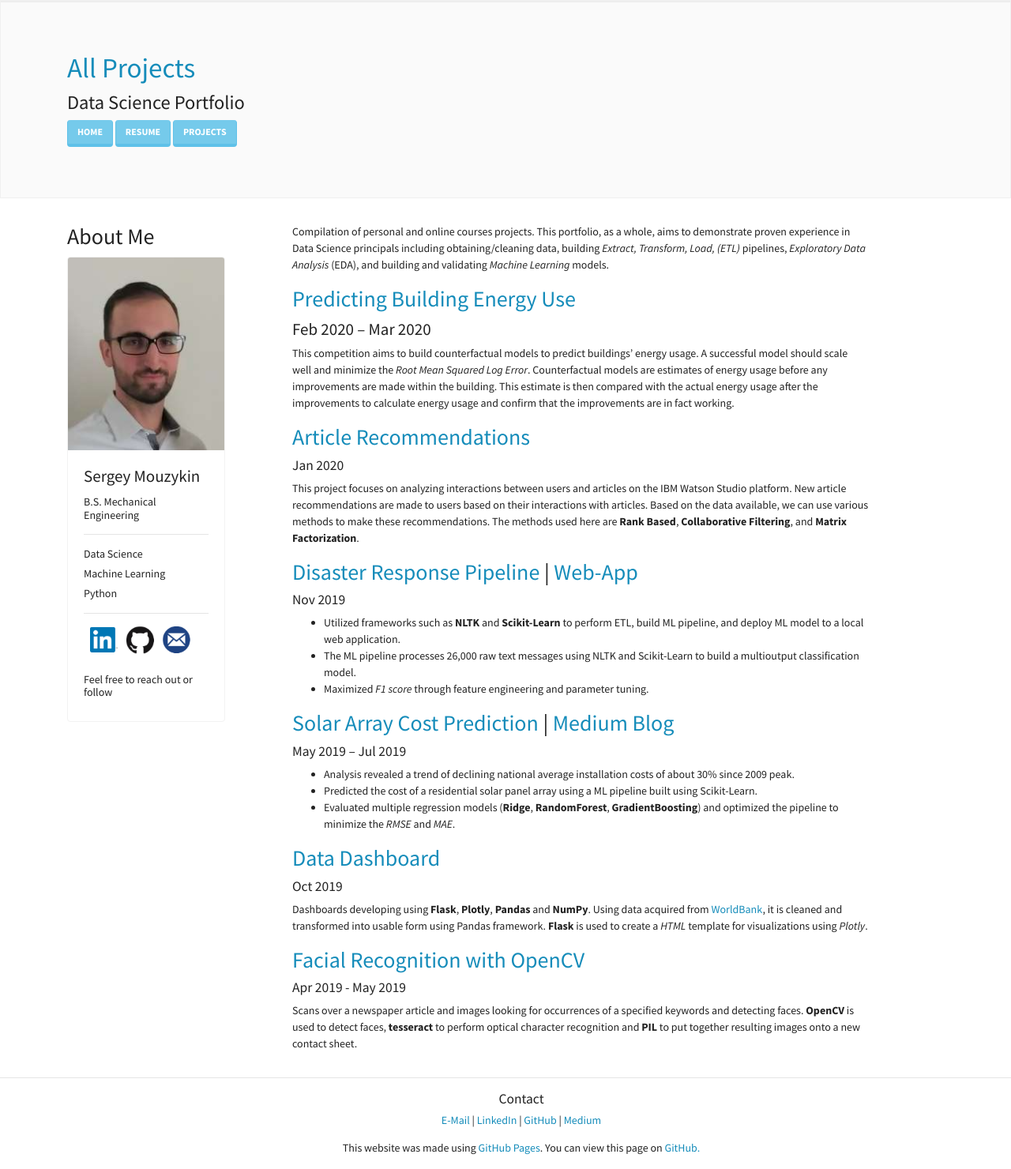
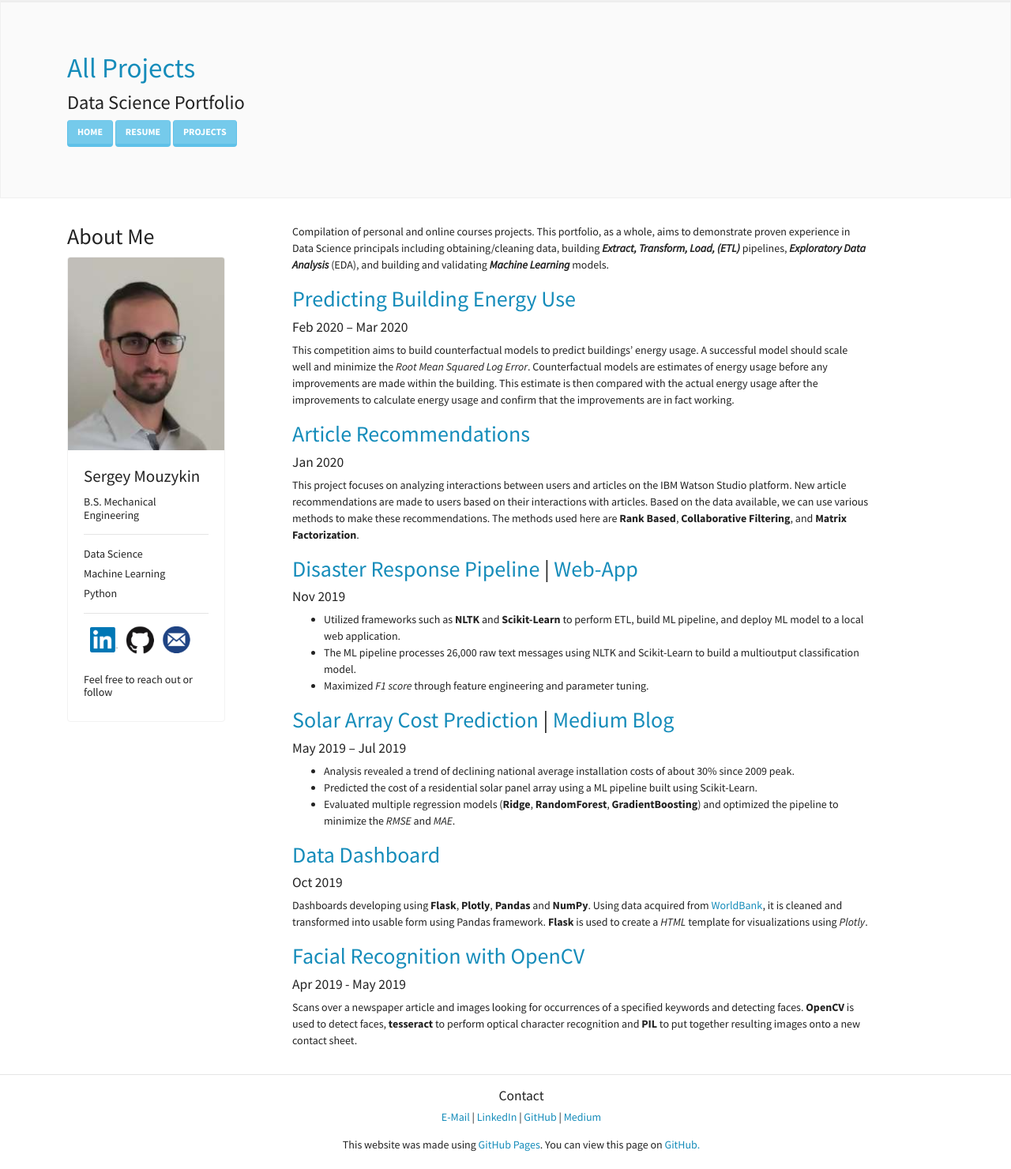
Before and after one commit to sergatron/sergatron.github.io, a Jekyll site: the page built from Projects.md, in a window 1280 px wide. Shown: the whole page at 79% size. Built offline with Jekyll 4.4.1, drawn with Linux system fonts in a browser that asks for light colours; nearby versions of some CDN libraries.

Commit message:
Update links

```diff
--- a/Projects.md
+++ b/Projects.md
@@ -3,11 +3,11 @@ layout: default
 title: All Projects
 ---
 
-Compilation of personal and online courses projects. This portfolio, as a whole, aims to demonstrate proven experience in Data Science principals including obtaining/cleaning data, building *Extract, Transform, Load, (ETL)* pipelines, *Exploratory Data Analysis* (EDA), and building and validating *Machine Learning* models.
+Compilation of personal and online courses projects. This portfolio, as a whole, aims to demonstrate proven experience in Data Science principals including obtaining/cleaning data, building ***Extract, Transform, Load, (ETL)*** pipelines, ***Exploratory Data Analysis*** (EDA), and building and validating ***Machine Learning*** models.
 
 
 ## [Predicting Building Energy Use](https://sergatron.github.io/Predicting-Building-Energy-Use)
-#### Feb 2020 – Mar 2020
+##### Feb 2020 – Mar 2020
 This competition aims to build counterfactual models to predict buildings' energy usage. A successful model should scale well and minimize the *Root Mean Squared Log Error*. Counterfactual models are estimates of energy usage before any improvements are made within the building. This estimate is then compared with the actual energy usage after the improvements to calculate energy usage and confirm that the improvements are in fact working.
 
 
```
